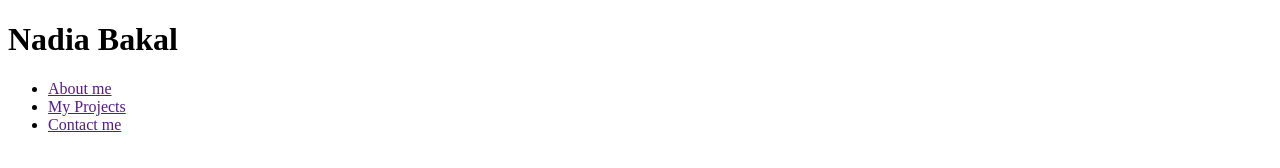
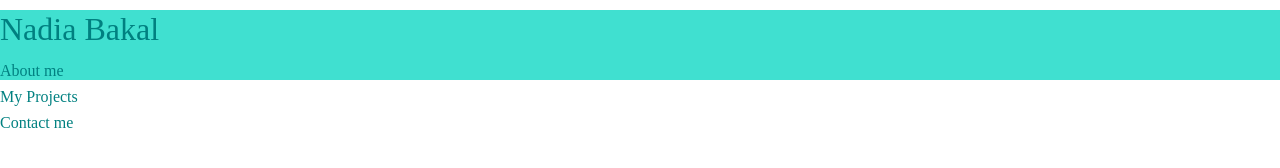
Before and after one commit to Ladynads/My-portfolio, a plain HTML site: page index.html in a window 1280 px wide. Drawn offline with Linux system fonts and the light colour scheme; files that its build step writes are made by us from their sources.

Commit message:
add styles to css

```diff
--- a/assets/css/style.css
+++ b/assets/css/style.css
@@ -0,0 +1,42 @@
+@import url('https://fonts.googleapis.com/css2?family=Roboto+Condensed:ital,wght@1,300&display=swap');
+
+* {
+    box-sizing: border-box;
+    padding: 0;
+    margin: 0;
+}
+
+body {
+    font-family: 'Roboto' sans-serif;
+    color: teal;
+    line-height: 1.6;
+}
+
+ul {
+  list-style-type: none;
+}
+
+a {
+    text-decoration: none;
+    color: teal;
+}
+h1,
+h2 {
+    font-weight: 300;
+    line-height: 1.2;
+    margin: 10px 0;
+}
+
+p {
+    margin: 10px 0;
+}
+
+img {
+    width: 100%;
+}
+
+.navbar{
+    background-color: turquoise;
+    color: teal;
+    height: 70px;
+}
--- a/index.html
+++ b/index.html
@@ -16,9 +16,9 @@
          <h1 class="logo">Nadia Bakal</h1>
         <nav>
           <ul>
-            <li><a href="">About me</a></li>
-            <li><a href="">My Projects</a></li>
-            <li><a href="">Contact me</a></li>
+            <li><a href="about-me.html">About me</a></li>
+            <li><a href="projects.html">My Projects</a></li>
+            <li><a href="contact-me.html">Contact me</a></li>
 
 
           </ul>
```
